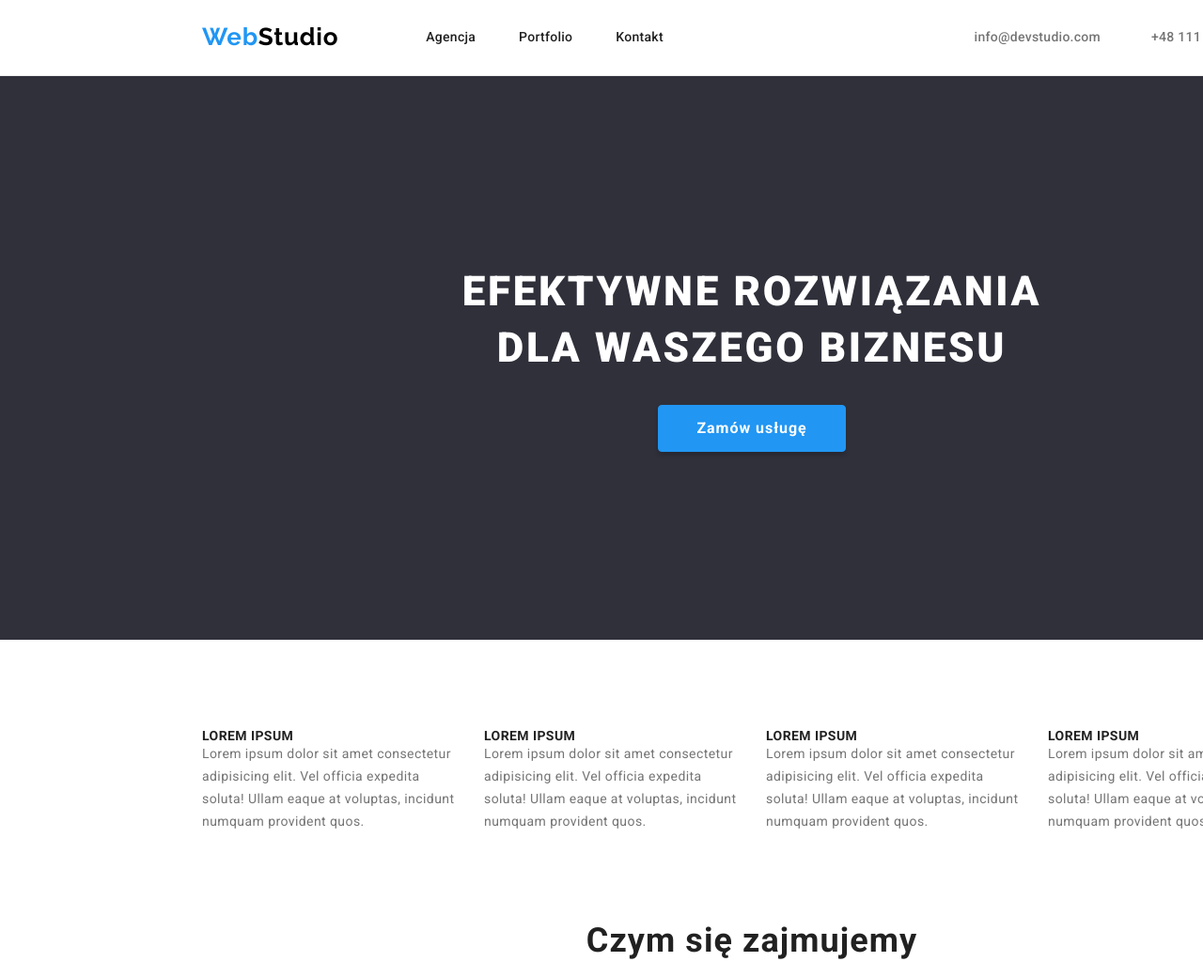
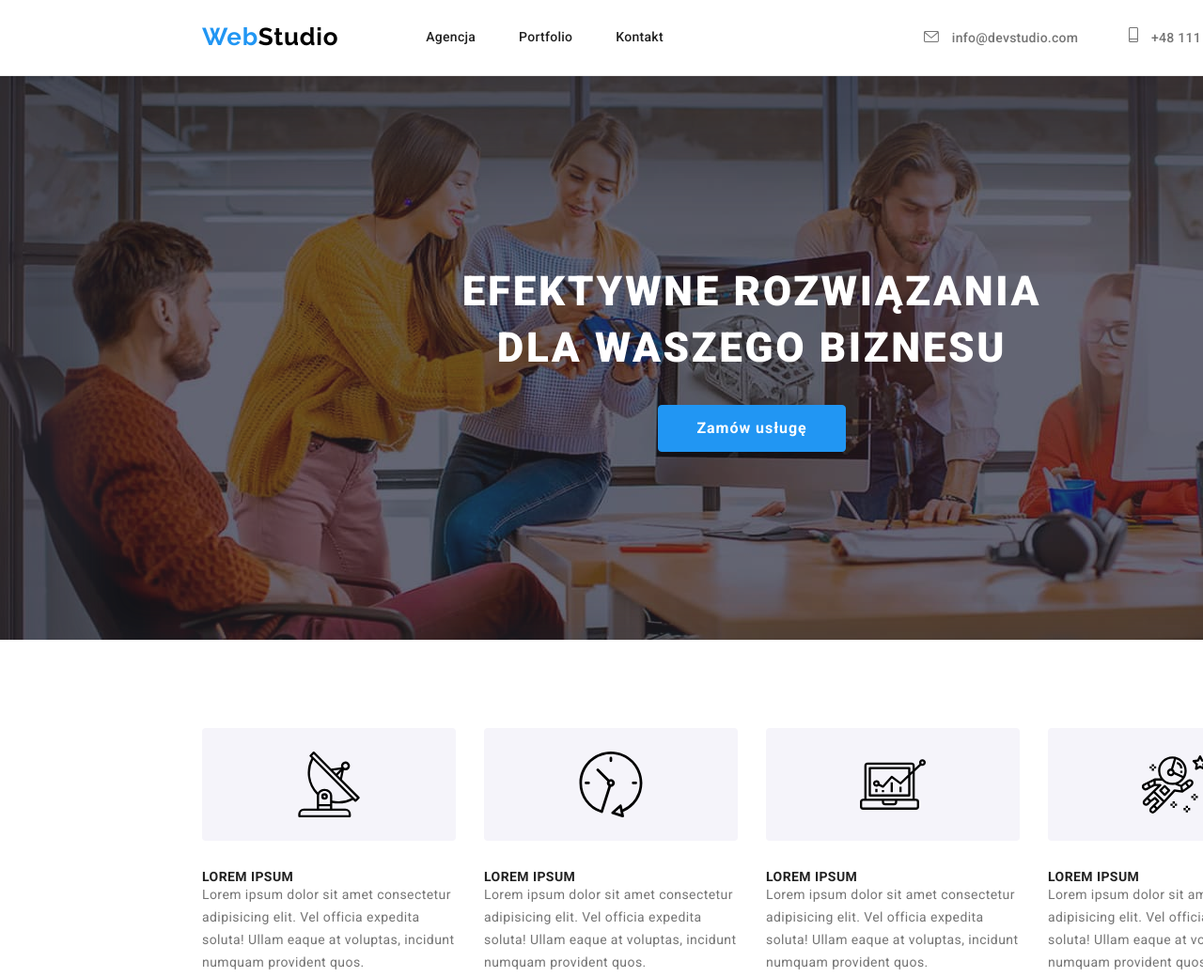
Before and after one commit to patrykszafranek/goit-markup-hw-04, a plain HTML site: page index.html in a window 1280 px wide. Shown: the top 1040 px of the page at 94% size. Drawn offline with nearby package versions, Linux system fonts and the light colour scheme.

Commit message:
Implementacja svg

```diff
--- a/css/styles.css
+++ b/css/styles.css
@@ -124,6 +124,14 @@ header .contacts {
 .contact-link:focus {
     color: var(--button-bg-hover);
 }
+.contact-link-icon {
+    margin-right: 10px;
+    fill: var(--contact-color);
+}
+.contact-link-icon:hover,
+.contact-link-icon:focus {
+    fill: var(--link-color);
+}
 /* ===== End Header styles =====*/
 
 /* ===== Portfolio Styles ===== */
@@ -156,6 +164,8 @@ header .contacts {
 .button:hover {
     color: var(--header-text-color);
     background: var(--button-bg-hover);
+    box-shadow: 0px 3px 1px rgba(0, 0, 0, 0.1), 0px 1px 2px rgba(0, 0, 0, 0.08),
+        0px 2px 2px rgba(0, 0, 0, 0.12);
 }
 /* ===== End button Styles ===== */
 /* ===== Projects Styles ===== */
@@ -171,6 +181,10 @@ header .contacts {
     gap: 30px;
     max-width: 1250px;
     padding: 0;
+}
+.project-item:hover {
+    box-shadow: 0px 1px 1px rgba(0, 0, 0, 0.12), 0px 4px 4px rgba(0, 0, 0, 0.06),
+        1px 4px 6px rgba(0, 0, 0, 0.16);
 }
 .img-header {
     font-weight: 700;
@@ -197,10 +211,13 @@ header .contacts {
 /* ===== Index styles =====*/
 /* ===== Head box styles =====*/
 .index-section1 {
-    background: var(--header-box-bg);
+    /* background: var(--header-box-bg); */
+    background-image: url("/images/header-bg-img.jpg");
+    max-width: 1600px;
+    box-shadow: inset 50px 50px 50px 50px rgba(47, 48, 58, 0.4),
+        inset 1600px 600px 50px 50px rgba(47, 48, 58, 0.4);
 }
 .head-box {
-    background: var(--header-box-bg);
     display: flex;
     flex-direction: column;
     align-items: center;
@@ -260,6 +277,16 @@ header .contacts {
     line-height: 1.714;
     letter-spacing: 0.03em;
     color: var(--contact-color);
+}
+.adv-icon {
+    display: flex;
+    width: 270px;
+    height: 120px;
+    background: var(--team-bg);
+    justify-content: center;
+    align-items: center;
+    border-radius: 4px;
+    margin-bottom: 30px;
 }
 /* ===== End Adv styles ===== */
 /* ===== We do styles ===== */
--- a/index.html
+++ b/index.html
@@ -43,10 +43,18 @@
                     <a
                         class="contact-link link"
                         href="mailto:info@devstudio.com"
-                        >info@devstudio.com</a
+                        ><svg class="contact-link-icon" width="16" height="12">
+                            <use href="./images/icons.svg#icon-envelope"></use>
+                        </svg>
+                        info@devstudio.com</a
                     >
                     <a class="contact-link link" href="tel:+48111111111"
-                        >+48 111 111 111</a
+                        ><svg class="contact-link-icon" width="10" height="16">
+                            <use
+                                href="./images/icons.svg#icon-smartphone"
+                            ></use>
+                        </svg>
+                        +48 111 111 111</a
                     >
                 </div>
             </div>
@@ -71,6 +79,13 @@
                     <div class="adv">
                         <ul class="adv-item-list list">
                             <li class="adv-item">
+                                <div class="adv-icon">
+                                    <svg width="70" height="70">
+                                        <use
+                                            href="/images/icons.svg#icon-antenna"
+                                        ></use>
+                                    </svg>
+                                </div>
                                 <h3 class="adv-header">Lorem ipsum</h3>
                                 <p class="adv-desc">
                                     Lorem ipsum dolor sit amet consectetur
@@ -80,6 +95,13 @@
                                 </p>
                             </li>
                             <li class="adv-item">
+                                <div class="adv-icon">
+                                    <svg width="70" height="70">
+                                        <use
+                                            href="/images/icons.svg#icon-clock"
+                                        ></use>
+                                    </svg>
+                                </div>
                                 <h3 class="adv-header">Lorem ipsum</h3>
                                 <p class="adv-desc">
                                     Lorem ipsum dolor sit amet consectetur
@@ -89,6 +111,13 @@
                                 </p>
                             </li>
                             <li class="adv-item">
+                                <div class="adv-icon">
+                                    <svg width="70" height="70">
+                                        <use
+                                            href="/images/icons.svg#icon-diagram"
+                                        ></use>
+                                    </svg>
+                                </div>
                                 <h3 class="adv-header">Lorem ipsum</h3>
                                 <p class="adv-desc">
                                     Lorem ipsum dolor sit amet consectetur
@@ -98,6 +127,13 @@
                                 </p>
                             </li>
                             <li class="adv-item">
+                                <div class="adv-icon">
+                                    <svg width="70" height="70">
+                                        <use
+                                            href="/images/icons.svg#icon-astronaut"
+                                        ></use>
+                                    </svg>
+                                </div>
                                 <h3 class="adv-header">Lorem ipsum</h3>
                                 <p class="adv-desc">
                                     Lorem ipsum dolor sit amet consectetur
@@ -110,6 +146,7 @@
                     </div>
                 </div>
             </section>
+
             <section class="index-section3">
                 <div class="container">
                     <div class="we-do">
@@ -143,6 +180,7 @@
                     </div>
                 </div>
             </section>
+
             <section class="index-section4">
                 <div class="container">
                     <div class="team">
```
Also changed, not shown: portfolio.html (+19 -11 lines), images/header-bg-img.jpg (added), images/icons.svg (added).
